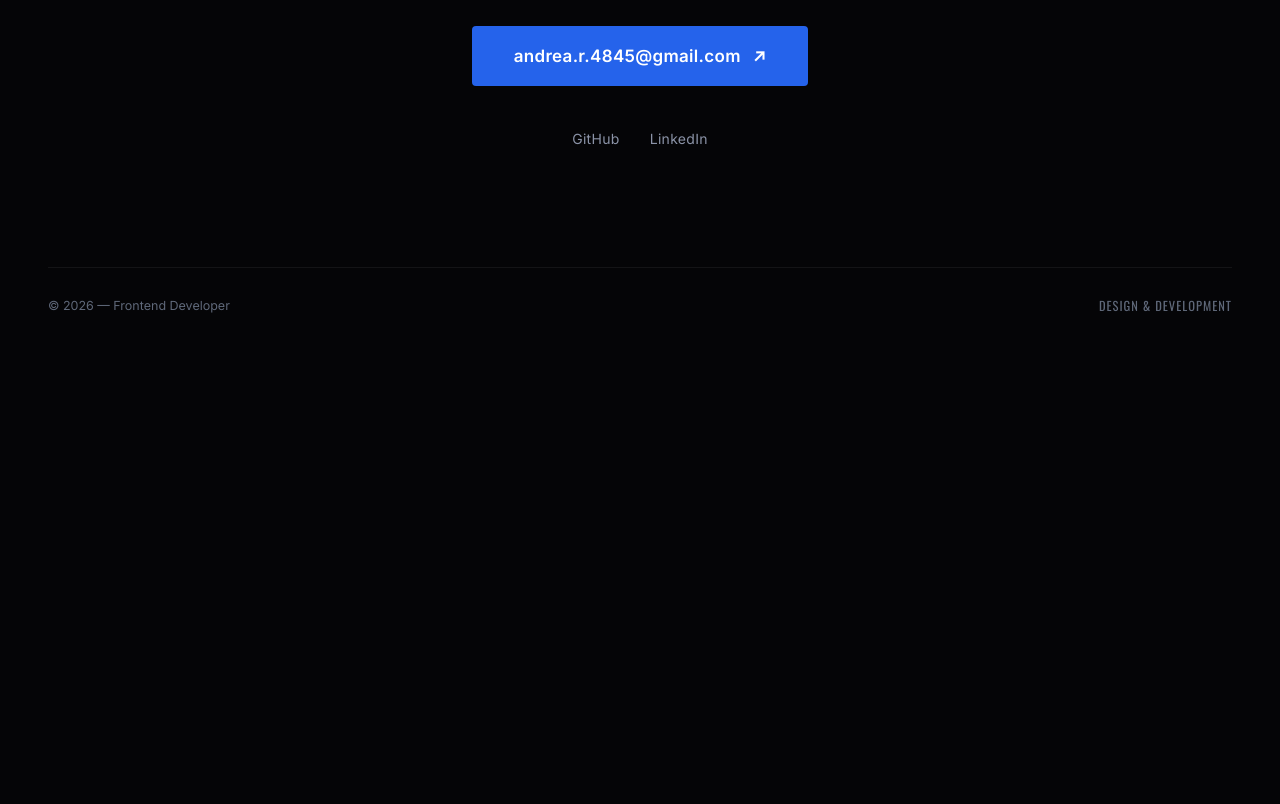
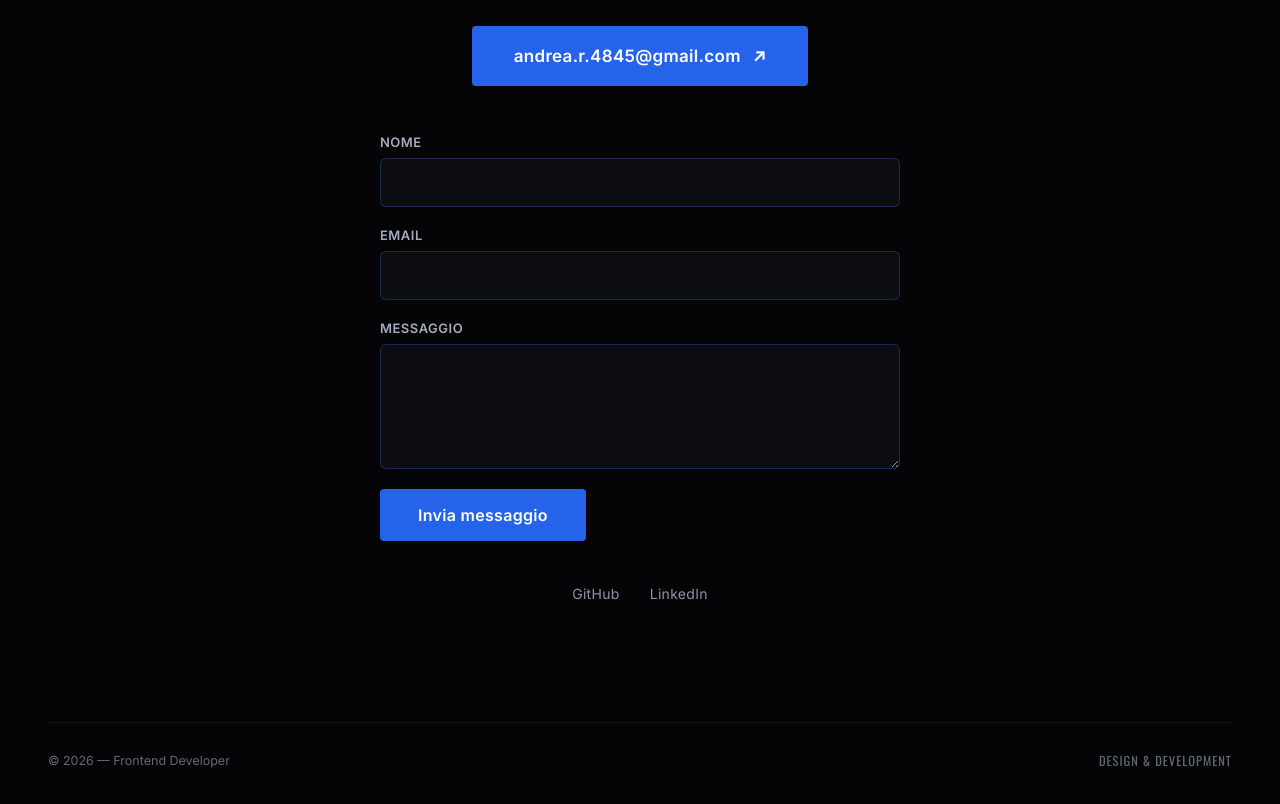
Before and after one commit to Andrearusso94/Portfolio, a React (Vite) app: page / in a window 1280 px wide. Shown: the part 3720-4524 px from the top of the page. Before the commit the page ends 4095 px from the top, so only its background shows below. Built offline with nearby package versions, Linux system fonts and the light colour scheme.

Commit message:
jarvis: fix #4 — Aggiungere modulo di contatto (nome, email, messaggio) nella sezione Contatti via Formspree (#13)

```diff
--- a/src/features/contact/Contact.tsx
+++ b/src/features/contact/Contact.tsx
@@ -1,4 +1,5 @@
 import { useReveal } from '../../hooks/useReveal';
+import { ContactForm } from './ContactForm';
 import styles from './Contact.module.css';
 
 const CONTACT_EMAIL = 'andrea.r.4845@gmail.com';
@@ -20,6 +21,7 @@ export function Contact() {
         <a href={`mailto:${CONTACT_EMAIL}`} className={styles.emailCta}>
           {CONTACT_EMAIL} <span aria-hidden="true">↗</span>
         </a>
+        <ContactForm />
         <div className={styles.socials}>
           <a
             href="https://github.com/Andrearusso94"
--- /dev/null
+++ b/src/features/contact/ContactForm.module.css
@@ -0,0 +1,94 @@
+.form {
+  max-width: 520px;
+  margin: 48px auto 0;
+  text-align: left;
+  display: flex;
+  flex-direction: column;
+  gap: 20px;
+}
+
+.field {
+  display: flex;
+  flex-direction: column;
+  gap: 8px;
+}
+
+.label {
+  font-size: 13px;
+  letter-spacing: 0.5px;
+  text-transform: uppercase;
+  color: var(--color-text-soft);
+  font-weight: 600;
+}
+
+.input,
+.textarea {
+  width: 100%;
+  padding: 14px 16px;
+  background: var(--color-bg-raised);
+  border: 1px solid var(--color-border-accent-mid);
+  border-radius: var(--radius-md);
+  color: var(--color-text);
+  font-family: var(--font-body);
+  font-size: 15px;
+  transition: border-color 0.2s ease, box-shadow 0.2s ease;
+}
+
+.textarea {
+  resize: vertical;
+  min-height: 120px;
+}
+
+.input:focus-visible,
+.textarea:focus-visible {
+  outline: none;
+  border-color: var(--color-accent);
+  box-shadow: 0 0 0 3px var(--color-border-accent);
+}
+
+.input:disabled,
+.textarea:disabled {
+  opacity: 0.6;
+  cursor: not-allowed;
+}
+
+.submit {
+  align-self: flex-start;
+  padding: 16px 38px;
+  background: var(--color-accent-strong);
+  color: #fff;
+  border: none;
+  border-radius: 4px;
+  font-family: var(--font-body);
+  font-weight: 600;
+  font-size: 16px;
+  letter-spacing: 0.3px;
+  cursor: pointer;
+  transition: background 0.2s ease, box-shadow 0.2s ease, transform 0.2s ease;
+}
+
+.submit:hover:not(:disabled),
+.submit:focus-visible:not(:disabled) {
+  background: var(--color-accent);
+  box-shadow: 0 0 40px rgba(59, 130, 246, 0.6);
+  transform: translateY(-2px);
+}
+
+.submit:disabled {
+  opacity: 0.6;
+  cursor: not-allowed;
+}
+
+.statusSuccess,
+.statusError {
+  margin: 0;
+  font-size: 15px;
+}
+
+.statusSuccess {
+  color: var(--color-accent);
+}
+
+.statusError {
+  color: var(--color-text-soft);
+}
--- /dev/null
+++ b/src/features/contact/ContactForm.tsx
@@ -0,0 +1,106 @@
+import { useState, type FormEvent } from 'react';
+import styles from './ContactForm.module.css';
+
+const FORMSPREE_ENDPOINT = 'https://formspree.io/f/mgojqegj';
+
+type Status = 'idle' | 'submitting' | 'success' | 'error';
+
+export function ContactForm() {
+  const [name, setName] = useState('');
+  const [email, setEmail] = useState('');
+  const [message, setMessage] = useState('');
+  const [status, setStatus] = useState<Status>('idle');
+
+  async function handleSubmit(event: FormEvent<HTMLFormElement>) {
+    event.preventDefault();
+    setStatus('submitting');
+
+    try {
+      const response = await fetch(FORMSPREE_ENDPOINT, {
+        method: 'POST',
+        headers: { Accept: 'application/json', 'Content-Type': 'application/json' },
+        body: JSON.stringify({ name, email, message }),
+      });
+
+      if (response.ok) {
+        setStatus('success');
+        setName('');
+        setEmail('');
+        setMessage('');
+      } else {
+        setStatus('error');
+      }
+    } catch {
+      setStatus('error');
+    }
+  }
+
+  const submitting = status === 'submitting';
+
+  return (
+    <form className={styles.form} onSubmit={handleSubmit} noValidate>
+      <div className={styles.field}>
+        <label className={styles.label} htmlFor="contact-name">
+          Nome
+        </label>
+        <input
+          className={styles.input}
+          id="contact-name"
+          name="name"
+          type="text"
+          value={name}
+          onChange={(e) => setName(e.target.value)}
+          required
+          disabled={submitting}
+        />
+      </div>
+
+      <div className={styles.field}>
+        <label className={styles.label} htmlFor="contact-email">
+          Email
+        </label>
+        <input
+          className={styles.input}
+          id="contact-email"
+          name="email"
+          type="email"
+          value={email}
+          onChange={(e) => setEmail(e.target.value)}
+          required
+          disabled={submitting}
+        />
+      </div>
+
+      <div className={styles.field}>
+        <label className={styles.label} htmlFor="contact-message">
+          Messaggio
+        </label>
+        <textarea
+          className={styles.textarea}
+          id="contact-message"
+          name="message"
+          rows={5}
+          value={message}
+          onChange={(e) => setMessage(e.target.value)}
+          required
+          disabled={submitting}
+        />
+      </div>
+
+      <button className={styles.submit} type="submit" disabled={submitting}>
+        {submitting ? 'Invio...' : 'Invia messaggio'}
+      </button>
+
+      {status === 'success' && (
+        <p className={styles.statusSuccess} role="status" aria-live="polite">
+          Messaggio inviato, grazie!
+        </p>
+      )}
+      {status === 'error' && (
+        <p className={styles.statusError} role="status" aria-live="polite">
+          Invio non riuscito, riprova o scrivimi via email.
+        </p>
+      )}
+    </form>
+  );
+}
```
Also changed, not shown: 1 other file (tests, documents, lock files or other folders).
